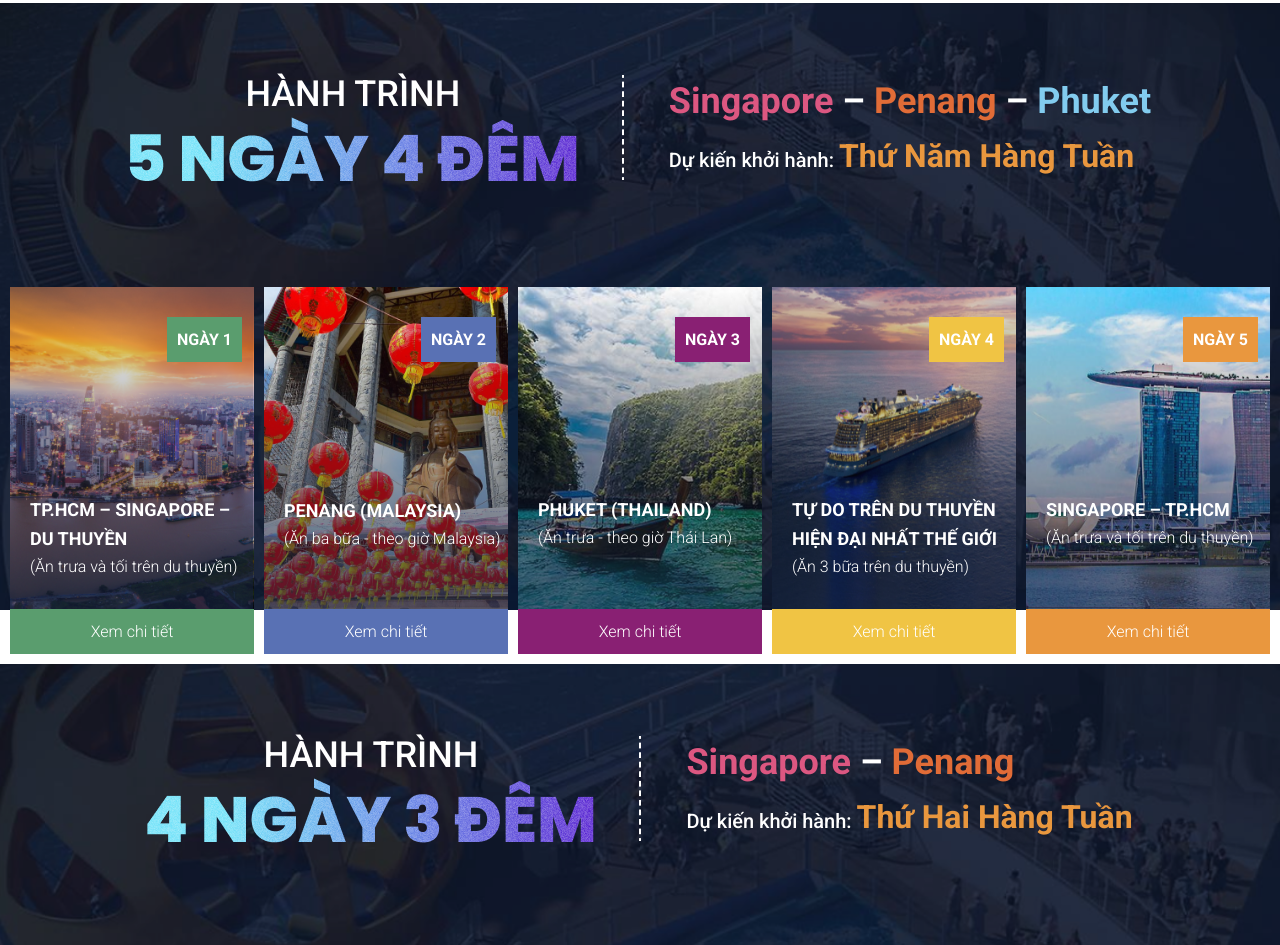
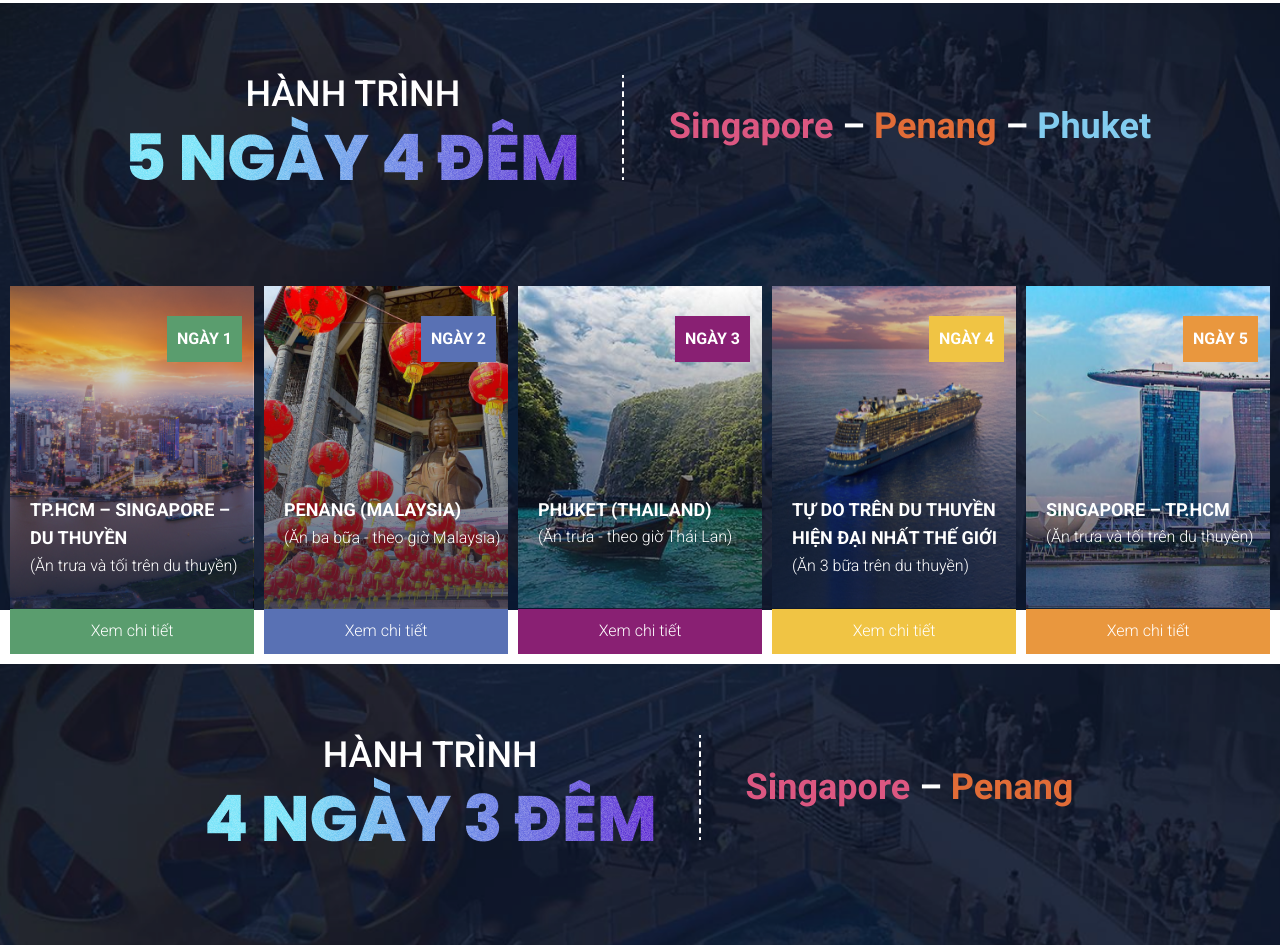
Before and after one commit to ezavn/royalCaribbean, a React (Create React App) app: page / in a window 1280 px wide. Shown: the part 4000-4945 px from the top of the page. Built offline with nearby package versions, Linux system fonts and the light colour scheme.

Commit message:
Update new info

```diff
--- a/src/components/Footer.js
+++ b/src/components/Footer.js
@@ -68,7 +68,7 @@
                   <img srcSet="/icons/map-icon.png 2x" alt="" />
                 </div>
                 <p className="font-light text-white">
-                  29 Nguyễn Trãi, Phường Bến Thành, <br /> Quận 1, TPHCM
+                  82 Phan Đình Phùng, P.2, Q.Phú Nhuận, TP.HCM
                 </p>
               </div>
               <div className="py-[18px] flex items-center text-center border border-dashed border-[rgba(241,241,241,0.34)] flex-col px-[10px] min-w-[230px]">
@@ -77,7 +77,7 @@
                 </div>
                 <p className="font-light text-white">
                   Mr. Huỳnh Di: 0937.19.68.99 / <br />
-                  Ms. Yến: 0943.560.900 / <br />
+                  Mr. Thịnh: 0931.867.139 / <br />
                   Ms. Ly 0931.288.639 / Zalo 0937.612.701
                 </p>
               </div>
@@ -98,7 +98,7 @@
       </div>
       <div className="w-full bg-[rgba(251,251,251,0.07)] py-[17px]">
         <p className="font-light text-center text-white">
-          2022 RoyalSaigon. All rights reserved.
+          RoyalSaigon. All rights reserved.
         </p>
       </div>
     </footer>
--- a/src/components/Trip.js
+++ b/src/components/Trip.js
@@ -32,12 +32,12 @@
             <span className="text-[#E16C37]">Penang</span> –{" "}
             <span className="text-[#82CCEF]">Phuket</span>
           </p>
-          <p className="text-[16px] md:text-[20px] font-medium text-white">
+          {/* <p className="text-[16px] md:text-[20px] font-medium text-white">
             Dự kiến khởi hành:{" "}
             <span className="text-[24px] md:text-[32px] font-semibold text-orange">
               Thứ Năm Hàng Tuần
             </span>
-          </p>
+          </p> */}
         </div>
       </div>
       <div className="grid grid-cols-2 lg:grid-cols-5 gap-[10px] px-[10px]">
--- a/src/components/Trip2.js
+++ b/src/components/Trip2.js
@@ -26,12 +26,12 @@
             <span className="text-pink">Singapore</span> –{" "}
             <span className="text-[#E16C37]">Penang</span>
           </p>
-          <p className="text-[16px] md:text-[20px] font-medium text-white">
+          {/* <p className="text-[16px] md:text-[20px] font-medium text-white">
             Dự kiến khởi hành:{" "}
             <span className="text-[24px] md:text-[32px] font-semibold text-orange">
               Thứ Hai Hàng Tuần
             </span>
-          </p>
+          </p> */}
         </div>
       </div>
       <div className="grid grid-cols-2 lg:grid-cols-4 gap-[10px] px-[10px]">
```
